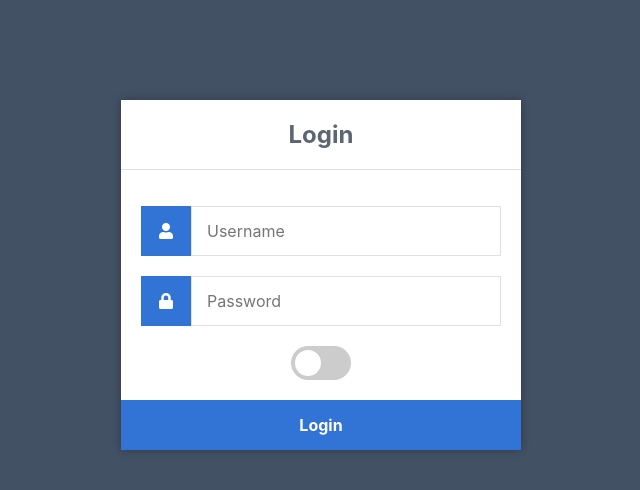
After one commit to Invalid102/chess-website-Prize, a PHP site: page /login.html in a window 1280 px wide. The commit adds this page. Shown: the top 490 px of the page, without its empty margins (319-959 px from the left). Run offline with PHP 8.4, Linux system fonts and the light colour scheme; data that the repository does not hold is empty; some libraries are stand-ins or nearby versions.

Commit message:
improved login
-added css for login

-added basic homepage structure/idea

```diff
--- /dev/null
+++ b/main/authenticate.php
@@ -0,0 +1,43 @@
+<?php
+error_reporting(E_ERROR);
+
+// add mysql details here
+$link = mysqli_connect('SERVER', 'USERNAME', 'PASSWORD', 'DB_NAME');
+if (!$link) {
+	die('Could not connect: ');
+}
+
+session_start();
+if(isset($_SESSION['ID'])) {
+	if (isset($_POST['logout'])) {
+		session_destroy();
+		exit();
+	}
+    echo "Login Success";
+    exit();
+}
+else if (isset($_POST["username"])) {
+	$usr_username = $_POST['username'];
+	$usr_password = $_POST['password'];
+
+	$stmt = $link->prepare('SELECT * FROM accounts WHERE username = ? LIMIT 1');
+	$stmt->bind_param('s', $usr_username); // 's' specifies the variable type => 'string'
+	$stmt->execute();
+	$credentials = $stmt->get_result();
+	$num_rows = mysqli_num_rows($credentials);
+
+	if ($num_rows == 1) {
+		while ($row = $credentials->fetch_row()) {
+			if (password_verify($usr_password, $row[2])){
+				mysqli_close($link);
+                $_SESSION['ID'] = $row[0];
+
+				echo "Login Success";
+				exit();
+			}
+		}
+	}
+}
+echo "Login Failure";
+
+?>
--- /dev/null
+++ b/main/login script.js
@@ -0,0 +1,28 @@
+//redirect if user already logged in
+$.post("authenticate.php", {}, function(data, status){
+    if (data == "Login Success"){
+        location.href = "homepage.html";
+    }
+});
+
+$(document).ready(function() {
+    $("#main-form").submit(function(event){
+        event.preventDefault();
+
+        $("#main-form").each(function(){
+            var inputs = $(this).find(':input'); //<-- Should return all input elements in that specific form.
+            var inputs_dict = {}
+            const length = inputs.length - 1;
+            for (var i = 0; i < length; i++){
+                inputs_dict[inputs[i].name] = inputs[i].value;
+            }
+
+            $.post("authenticate.php", inputs_dict, function(data, status){
+                if (data == "Login Success"){
+                    location.href = "homepage.html";
+                }
+            });
+        });
+    });
+
+});
--- a/main/login.css
+++ b/main/login.css
@@ -27,7 +27,8 @@ body {
     justify-content: center;
     padding-top: 20px;
 }
-.login form label {
+
+.login-label {
     display: flex;
     justify-content: center;
     align-items: center;
@@ -36,6 +37,7 @@ body {
     background-color: #3274d6;
     color: #ffffff;
 }
+
 .login form input[type="password"], .login form input[type="text"] {
     width: 310px;
     height: 50px;
@@ -58,3 +60,66 @@ body {
   background-color: #2868c7;
     transition: background-color 0.2s;
 }
+
+/* The switch - the box around the slider */
+.switch {
+    position: relative;
+    display: inline-block;
+    width: 60px;
+    height: 34px;
+  }
+
+  /* Hide default HTML checkbox */
+  .switch input {
+    opacity: 0;
+    width: 0;
+    height: 0;
+  }
+
+  /* The slider */
+  .slider {
+    position: absolute;
+    cursor: pointer;
+    top: 0;
+    left: 0;
+    right: 0;
+    bottom: 0;
+    background-color: #ccc;
+    -webkit-transition: .4s;
+    transition: .4s;
+  }
+
+  .slider:before {
+    position: absolute;
+    content: "";
+    height: 26px;
+    width: 26px;
+    left: 4px;
+    bottom: 4px;
+    background-color: white;
+    -webkit-transition: .4s;
+    transition: .4s;
+  }
+
+  input:checked + .slider {
+    background-color: #2196F3;
+  }
+
+  input:focus + .slider {
+    box-shadow: 0 0 1px #2196F3;
+  }
+
+  input:checked + .slider:before {
+    -webkit-transform: translateX(26px);
+    -ms-transform: translateX(26px);
+    transform: translateX(26px);
+  }
+
+  /* Rounded sliders */
+  .slider.round {
+    border-radius: 34px;
+  }
+
+  .slider.round:before {
+    border-radius: 50%;
+  }
--- /dev/null
+++ b/main/login.html
@@ -0,0 +1,35 @@
+<!DOCTYPE html>
+<html>
+<head>
+	<meta charset="utf-8">
+	<title>Login</title>
+	<link rel="stylesheet" href="https://use.fontawesome.com/releases/v5.7.1/css/all.css">
+    <link rel="stylesheet" href="login.css" type="text/css">
+    <script src="https://ajax.googleapis.com/ajax/libs/jquery/3.1.0/jquery.min.js"></script>
+    <script src="login script.js"></script>
+</head>
+<body>
+	<div class="login">
+		<h1>Login</h1>
+		<form method="POST" id="main-form">
+			<label for="username" class="login-label">
+				<i class="fas fa-user"></i>
+			</label>
+            <input type="text" name="username" placeholder="Username" required>
+
+			<label for="password" class="login-label">
+				<i class="fas fa-lock"></i>
+			</label>
+            <input type="password" name="password" placeholder="Password" required>
+
+            <label class="switch">
+                <input type="checkbox" name="logging in">
+                <span class="slider round"></span>
+              </label>
+
+            <input type="submit" value="Login" name="submit">
+
+		</form>
+	</div>
+</body>
+</html>
```
Also changed, not shown: main/homepage script.js (added, +14 -0 lines), main/homepage.css (added, +12 -0 lines), main/homepage.html (added, +19 -0 lines), main/homepage.php (deleted, +0 -23 lines), main/index.html (+9 -3 lines), main/login.php (deleted, +0 -64 lines), main/sign_up_form.php (deleted, +0 -67 lines), main/chess board.png (added).
